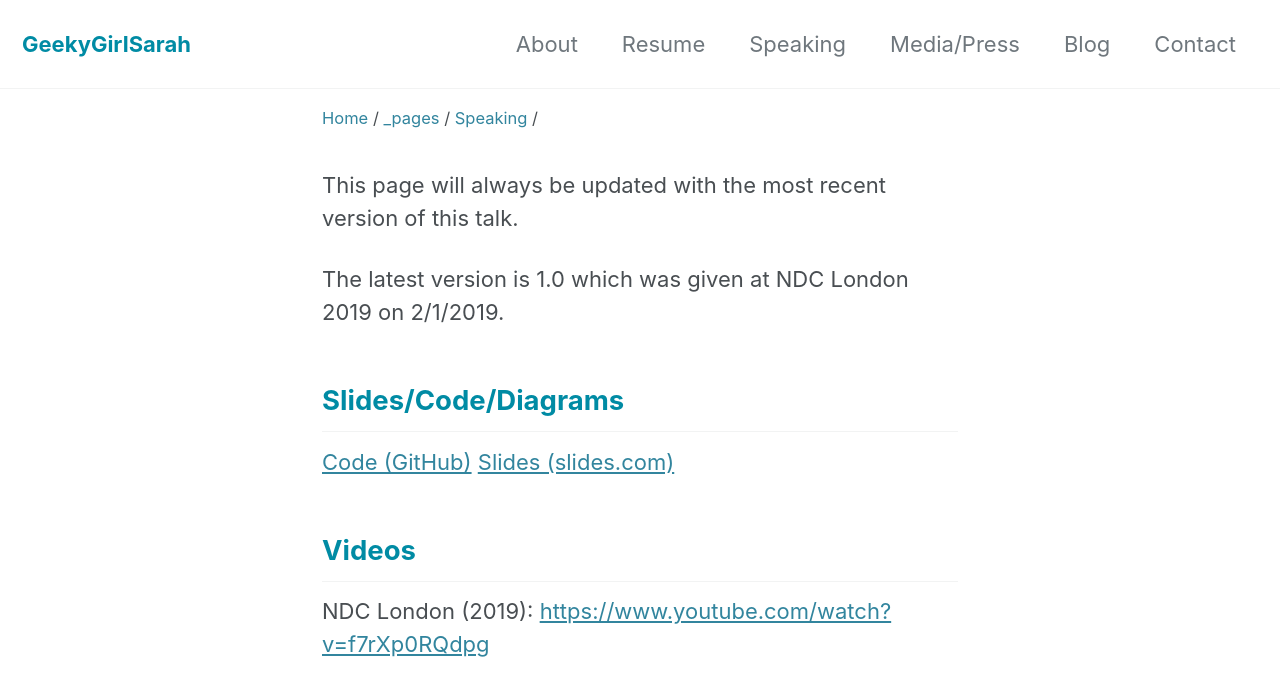
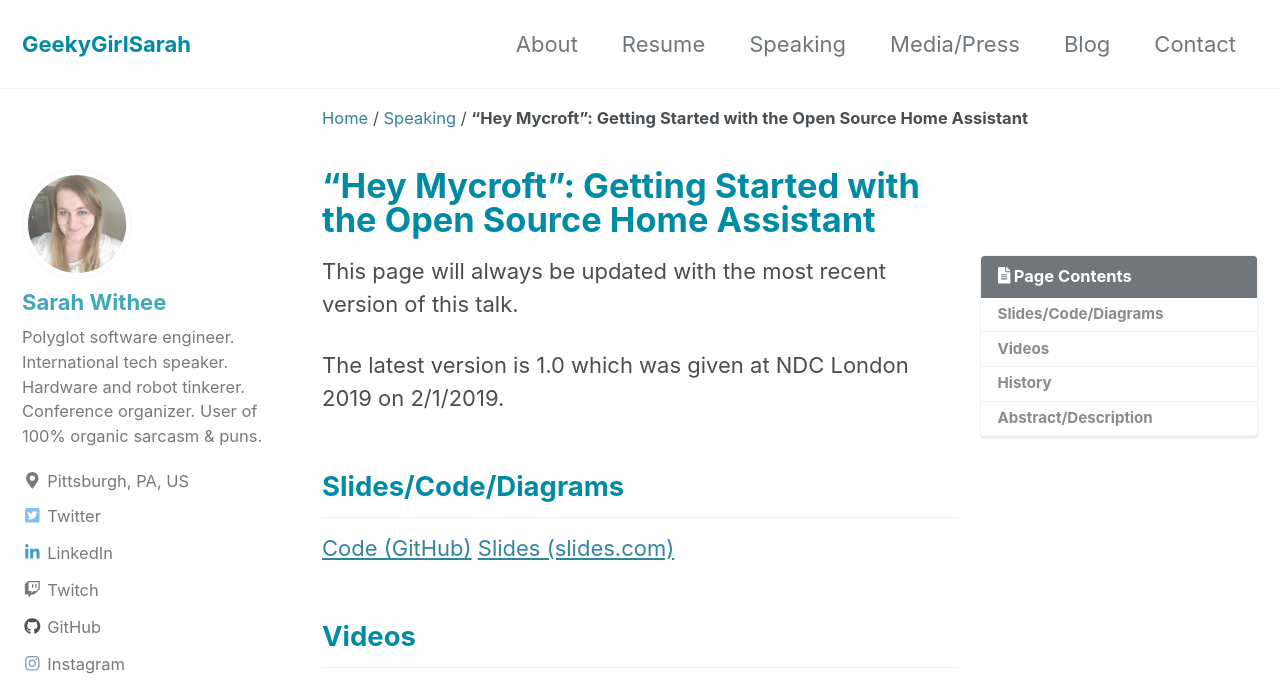
Before and after one commit to geekygirlsarah/geekygirlsarah.com, a Jekyll site: the page built from _pages/speaking/hey-mycroft-getting-started-with-the-open-source-home-assistant.md, in a window 1280 px wide and 900 px high, cut to the strip 0-686 px from the top of the window. Built offline with Jekyll 4.4.1, drawn with Linux system fonts in a browser that asks for light colours; cached includes are drawn as plain includes; nearby versions of some CDN libraries; comment, search, counter and statistics services are not loaded; some of the changed text lies outside the part shown.

Commit message:
Fix adding colon to description, which breaks if string has quotes in it

```diff
--- a/_pages/speaking/hey-mycroft-getting-started-with-the-open-source-home-assistant.md
+++ b/_pages/speaking/hey-mycroft-getting-started-with-the-open-source-home-assistant.md
@@ -4,7 +4,7 @@ layout: single
 # author: sarah # this seems to break the author profile and not sure why yet
 permalink: /speaking/hey-mycroft-getting-started-with-the-open-source-home-assistant/
 date: 2019-07-21T12:19:00-04:00
-description: Slides, videos, and more for my talk "“Hey Mycroft”: Getting Started with the Open Source Home Assistant"
+description: "Slides, videos, and more for my talk “Hey Mycroft”: Getting Started with the Open Source Home Assistant"
 # classes: wide
 toc: true
 toc_label: "Page Contents"
```
Also changed, not shown: _pages/speaking/building-your-team-to-last.md (+1 -1 lines).
